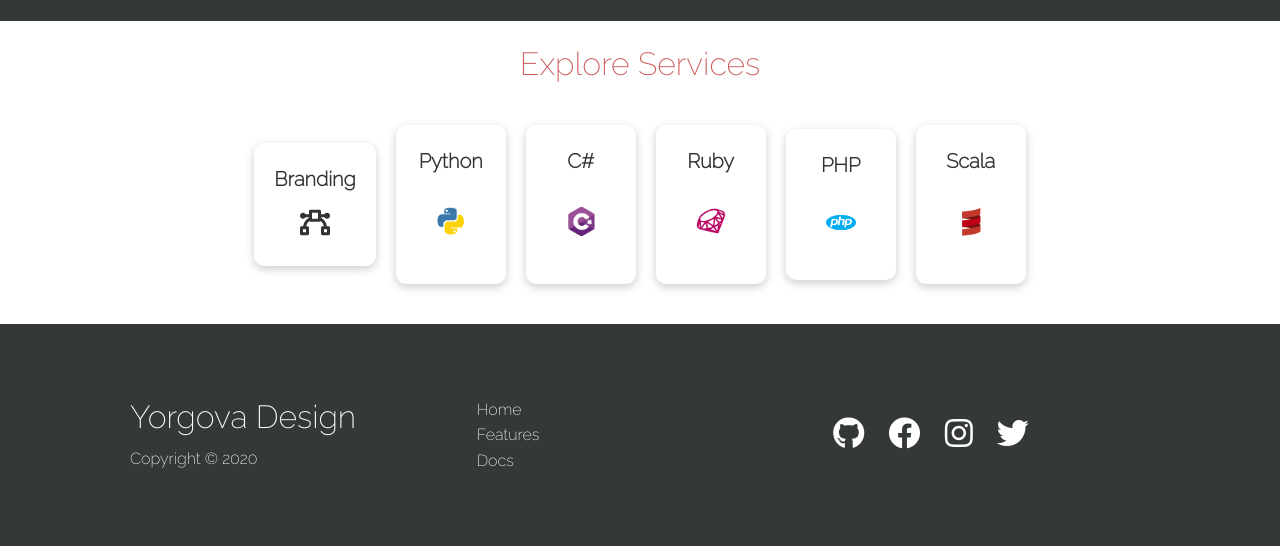
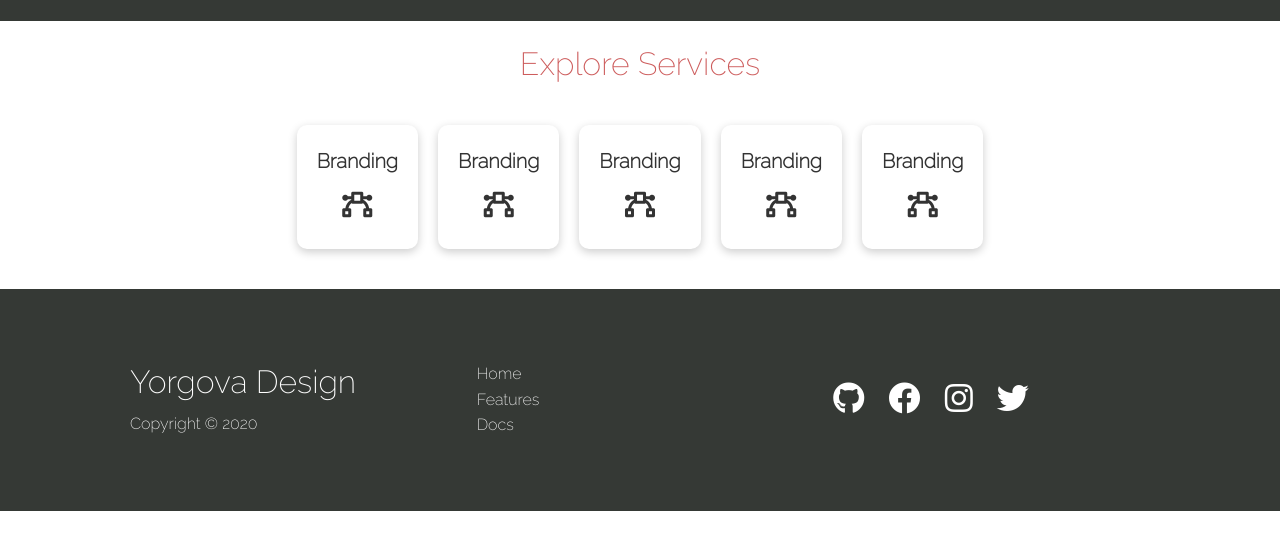
Before and after one commit to Iva-Yorgova/Adopt-Pet, a plain HTML site: page index.html in a window 1280 px wide. Shown: the part 1094-1640 px from the top of the page. After the commit the page ends 1605 px from the top, so only its background shows below. Drawn offline with nearby package versions, Linux system fonts and the light colour scheme; a script that the page names is missing.

Commit message:
update css html

```diff
--- a/index.html
+++ b/index.html
@@ -114,26 +114,33 @@
                 </div>
             </a>
 
+            <a href="">
                 <div class="card">
-                <h4>Python</h4>
-                <img src="images/logos/python.png" alt="">
+                    <h4>Branding</h4>
+                    <i class='bx bx-vector bx-md'></i>
                 </div>
+            </a>
+
+            <a href="">
                 <div class="card">
-                <h4>C#</h4>
-                <img src="images/logos/csharp.png" alt="">
+                    <h4>Branding</h4>
+                    <i class='bx bx-vector bx-md'></i>
                 </div>
+            </a>
+
+            <a href="">
                 <div class="card">
-                <h4>Ruby</h4>
-                <img src="images/logos/ruby.png" alt="">
+                    <h4>Branding</h4>
+                    <i class='bx bx-vector bx-md'></i>
                 </div>
+            </a>
+
+            <a href="">
                 <div class="card">
-                <h4>PHP</h4>
-                <img src="images/logos/php.png" alt="">
+                    <h4>Branding</h4>
+                    <i class='bx bx-vector bx-md'></i>
                 </div>
-            <div class="card">
-                <h4>Scala</h4>
-                <img src="images/logos/scala.png" alt="">
-            </div>
+            </a>
         </div>
     </section>
 
```
Lines whose indentation alone changed are shown as unchanged.
